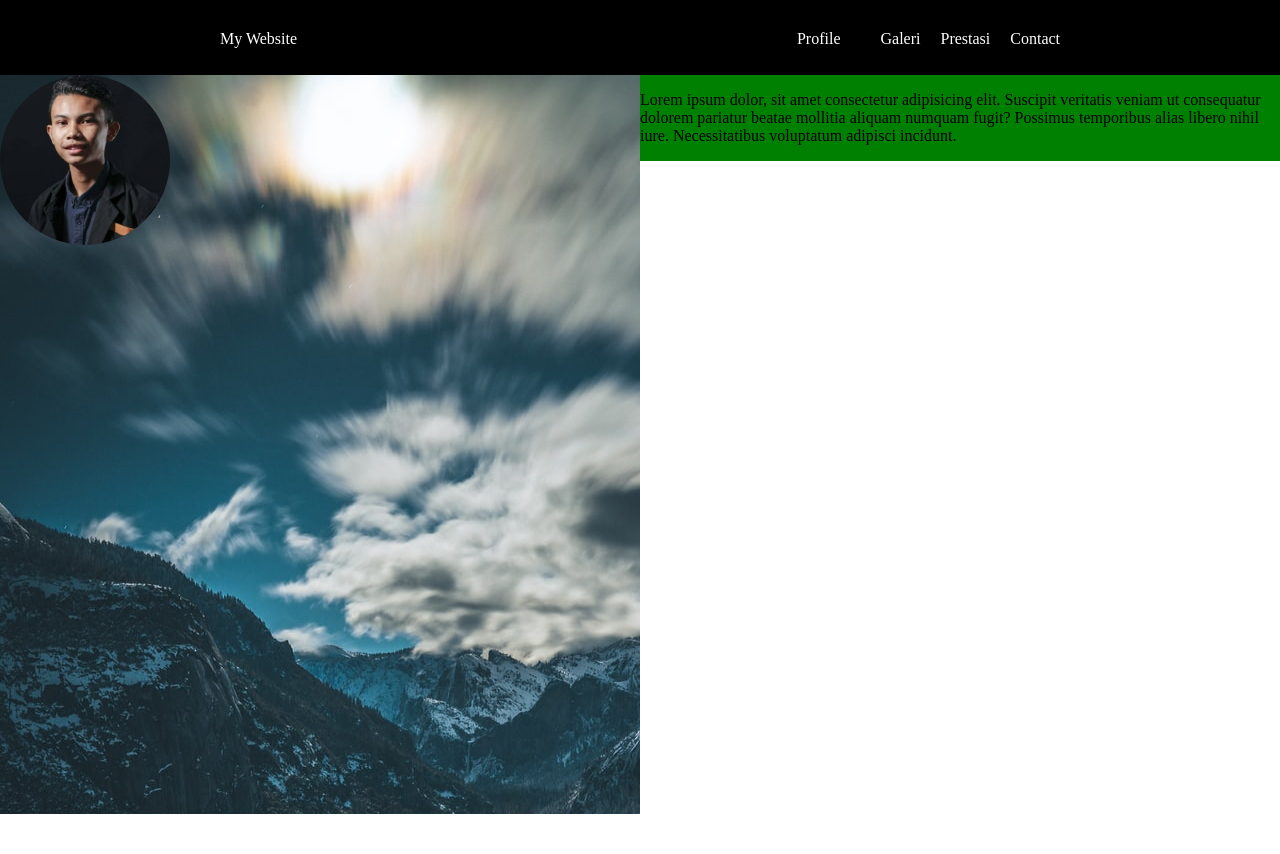
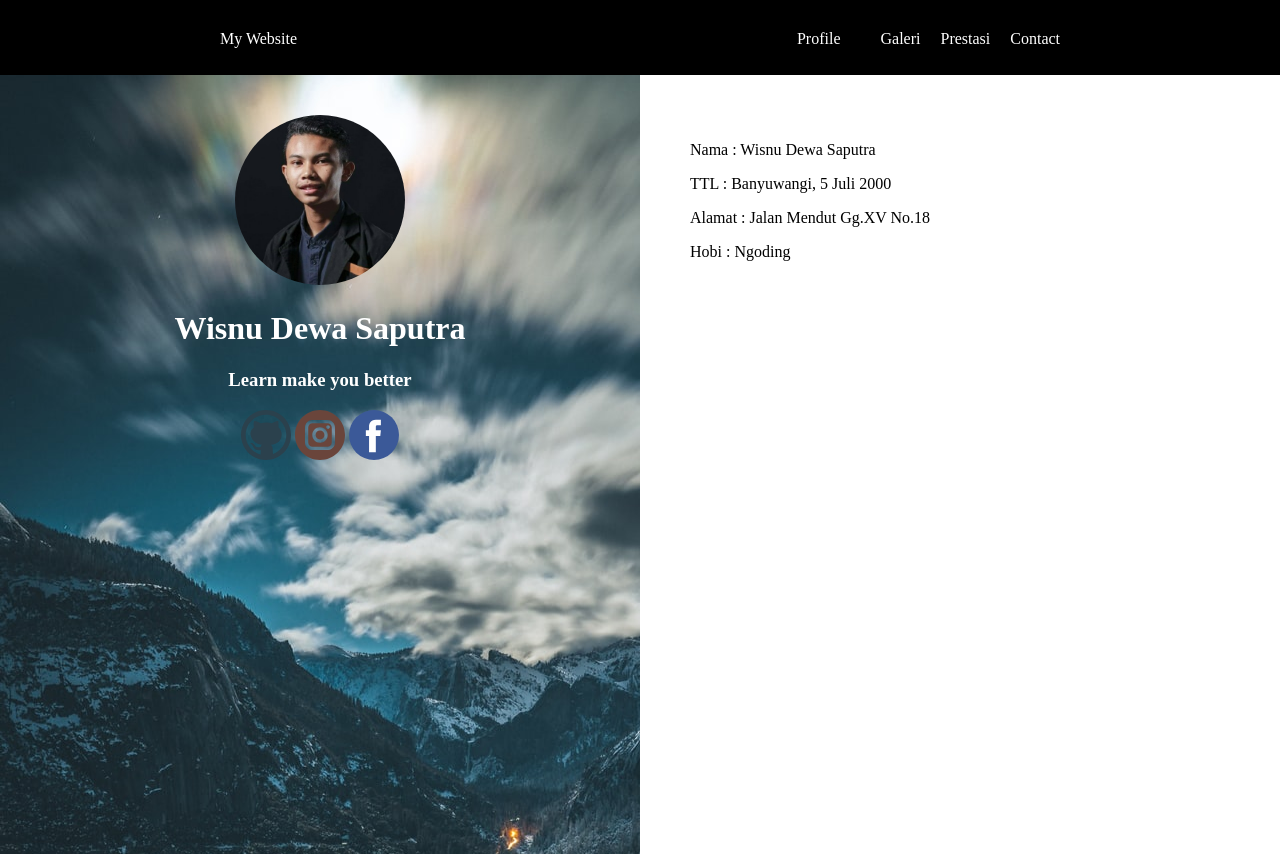
Before and after one commit to WisnuDS/dicoding-web, a plain HTML site: page index.html in a window 1280 px wide. Before the commit the page ends 814 px from the top, so only its background shows below. Drawn offline with Linux system fonts and the light colour scheme.

Commit message:
First Submition

```diff
--- a/index.html
+++ b/index.html
@@ -12,19 +12,29 @@
         <p>My Website</div>
         <ul>
             <li><a href="index.html">Profile</li>
-            <li><a href=""></a>Galeri</a></li>
-            <li><a href=""></a>Prestasi</a></li>
-            <li><a href=""></a>Contact</a></li>
+            <li><a href="https://www.instagram.com/wisnuds__">Galeri</a></li>
+            <li><a href="http://www.github.com/WisnuDs">Prestasi</a></li>
+            <li><a href="https://www.facebook.com/putra.blambangan.7121">Contact</a></li>
         </ul>
     </nav>
     <div class="row">
-        <div class="flex-container">
             <div class="kiri">
                 <img class="foto-profile" src="foto-profile.jpeg">
+                <h1>Wisnu Dewa Saputra</h1>
+                <h3>Learn make you better</h3>
+                <div class="medsos">
+                    <a href="http://www.github.com/WisnuDs"><img src="github.svg" height="50px"></a>
+                    <a href="https://www.instagram.com/wisnuds__"><img src="instagram.svg" height="50px"></a>
+                    <a href="https://www.facebook.com/putra.blambangan.7121"><img src="facebook.svg" height="50px"></a>
+                </div>
             </div>
-        </div>
             <div class="kanan">
-                <p>Lorem ipsum dolor, sit amet consectetur adipisicing elit. Suscipit veritatis veniam ut consequatur dolorem pariatur beatae mollitia aliquam numquam fugit? Possimus temporibus alias libero nihil iure. Necessitatibus voluptatum adipisci incidunt.</p>
+                <div class="biodata">
+                    <p>Nama : Wisnu Dewa Saputra</p>
+                    <p>TTL  : Banyuwangi, 5 Juli 2000</p>
+                    <p>Alamat : Jalan Mendut Gg.XV No.18</p>
+                    <p>Hobi : Ngoding</p>
+                </div>
             </div>
         </div>
     </div>
--- a/style.css
+++ b/style.css
@@ -44,16 +44,22 @@ nav p{
     width: 50%;
     float: left;
     position: absolute;
-    /* background-color: orange; */
     height: 92.4%;
+    text-align: center;
+    padding-top: 40px;
+    color: #ffffff;
 }
 .kanan{
     height: 100%;
     width: 50%;
-    background-color: green;
+    background-color: rgb(255, 255, 255);
     float: right;
 }
 .foto-profile{
     width: 170px;
     border-radius: 50%;
 }
+.biodata{
+    padding: 50px;
+
+}
```
Also changed, not shown: facebook.svg (added), github.svg (added), instagram.svg (added).
